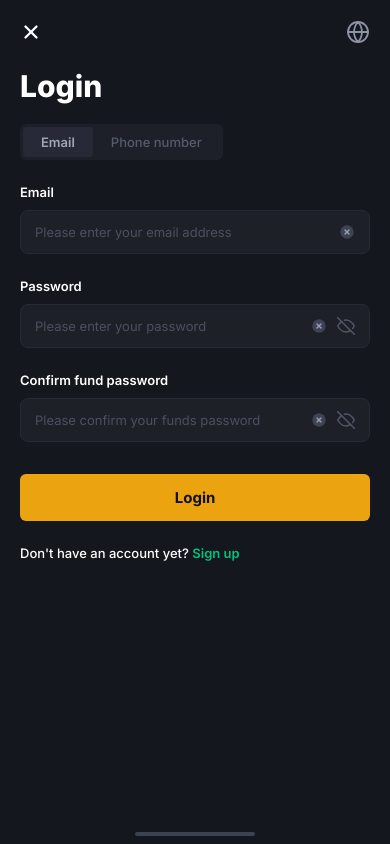
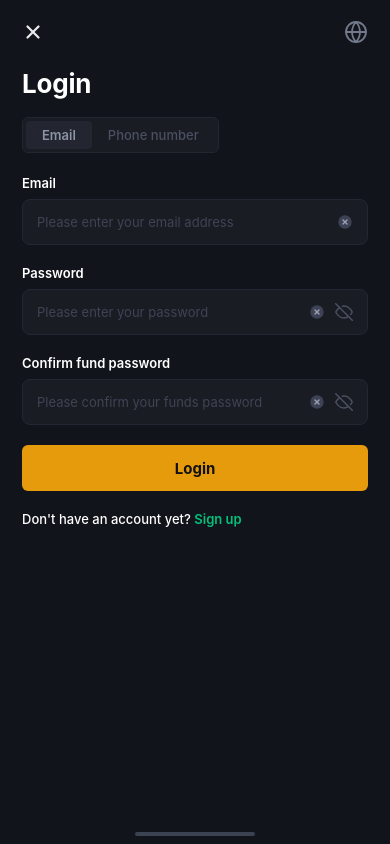
Before and after one commit to wldke2017/KORE, a website: page login.html in a window 390 px wide. Drawn offline with Linux system fonts and the light colour scheme.

Commit message:
Refine login page CSS box dimensions, font sizes, colors, and mobile responsiveness to 100% match left reference image

```diff
--- a/login.html
+++ b/login.html
@@ -12,16 +12,17 @@
   <link rel="preconnect" href="https://fonts.gstatic.com" crossorigin>
   <link href="https://fonts.googleapis.com/css2?family=Inter:wght@400;500;600;700;800&display=swap" rel="stylesheet">
   <style>
+    /* Reset & mobile responsive base */
     * {
       box-sizing: border-box;
       margin: 0;
       padding: 0;
       -webkit-tap-highlight-color: transparent;
-      font-family: 'Inter', -apple-system, BlinkMacSystemFont, "Segoe UI", Roboto, sans-serif;
+      font-family: -apple-system, BlinkMacSystemFont, "Segoe UI", Roboto, "Helvetica Neue", Arial, sans-serif;
     }
 
     body {
-      background-color: #0b0d13;
+      background-color: #090a0f;
       color: #ffffff;
       display: flex;
       justify-content: center;
@@ -29,17 +30,25 @@
       min-height: 100vh;
     }
 
-    /* Same phone-frame wrapper as main page */
+    /* App container - standard mobile container on desktop, fluid 100% on mobile screens */
     .app-container {
       width: 100%;
       max-width: 440px;
       height: 100vh;
-      background-color: #15171e;
+      height: 100dvh;
+      background-color: #12141b;
       position: relative;
       display: flex;
       flex-direction: column;
-      box-shadow: 0 0 40px rgba(0, 0, 0, 0.8);
+      box-shadow: 0 0 50px rgba(0, 0, 0, 0.9);
       overflow: hidden;
+    }
+
+    @media (max-width: 440px) {
+      .app-container {
+        max-width: 100%;
+        box-shadow: none;
+      }
     }
 
     /* ── Top bar ── */
@@ -47,7 +56,7 @@
       display: flex;
       justify-content: space-between;
       align-items: center;
-      padding: 20px 20px 0 20px;
+      padding: 20px 22px 0 22px;
     }
 
     .btn-close {
@@ -57,15 +66,16 @@
       color: #ffffff;
       padding: 0;
       line-height: 0;
+      opacity: 0.9;
       transition: opacity 0.2s;
     }
-    .btn-close:hover { opacity: 0.7; }
+    .btn-close:hover { opacity: 1; }
 
     .btn-language {
       background: none;
       border: none;
       cursor: pointer;
-      color: #8c93a4;
+      color: #72798c;
       padding: 0;
       line-height: 0;
       transition: color 0.2s;
@@ -74,34 +84,36 @@
 
     /* ── Login Title ── */
     .login-title {
-      font-size: 30px;
-      font-weight: 800;
+      font-size: 26px;
+      font-weight: 700;
       color: #ffffff;
-      padding: 24px 20px 20px 20px;
+      padding: 24px 22px 18px 22px;
       margin: 0;
+      letter-spacing: -0.2px;
     }
 
     /* ── Scrollable form body ── */
     .login-body {
       flex: 1;
-      padding: 0 20px 40px 20px;
+      padding: 0 22px 40px 22px;
       overflow-y: auto;
     }
 
-    /* ── Tab switcher: Exact rounded dark pill switcher ── */
+    /* ── Tab switcher: Rounded segment matching left image ── */
     .tab-switcher {
       display: inline-flex;
-      background-color: #1e2029;
+      background-color: #1a1c24;
       padding: 3px;
       border-radius: 6px;
-      margin-bottom: 24px;
+      margin-bottom: 22px;
+      border: 1px solid #232530;
     }
 
     .tab-btn {
-      padding: 7px 18px;
+      padding: 6px 16px;
       font-size: 13px;
       font-weight: 500;
-      color: #555b6c;
+      color: #4a5061;
       background: transparent;
       border: none;
       border-radius: 4px;
@@ -110,21 +122,21 @@
     }
 
     .tab-btn.active {
-      color: #a0a6b5;
-      background-color: #272a36;
+      color: #8c93a4;
+      background-color: #232631;
       font-weight: 600;
     }
 
     /* ── Field Groups ── */
     .field-group {
-      margin-bottom: 24px;
+      margin-bottom: 20px;
     }
 
     .field-label {
       font-size: 13px;
       font-weight: 600;
       color: #ffffff;
-      margin-bottom: 10px;
+      margin-bottom: 8px;
       display: block;
     }
 
@@ -132,14 +144,15 @@
       position: relative;
       display: flex;
       align-items: center;
-      background-color: #1e2028;
-      border: 1px solid #272a36;
+      background-color: #1a1c24;
+      border: 1px solid #242733;
       border-radius: 8px;
+      height: 46px;
       transition: border-color 0.2s;
     }
 
     .field-wrapper:focus-within {
-      border-color: #eba310;
+      border-color: #e2990d;
     }
 
     .field-input {
@@ -147,15 +160,17 @@
       background: none;
       border: none;
       outline: none;
-      padding: 13px 14px;
+      padding: 0 14px;
       font-size: 13px;
       font-weight: 400;
       color: #ffffff;
       width: 100%;
+      height: 100%;
     }
 
     .field-input::placeholder {
-      color: #4b5060;
+      color: #3f4454;
+      font-size: 13px;
     }
 
     /* Clear (×) and Eye toggle buttons inside field */
@@ -170,7 +185,7 @@
       background: none;
       border: none;
       cursor: pointer;
-      color: #525768;
+      color: #4a5061;
       padding: 2px;
       line-height: 0;
       transition: color 0.2s;
@@ -180,17 +195,20 @@
     /* ── Login CTA Button ── */
     .login-cta {
       width: 100%;
-      padding: 14px;
-      background-color: #eba310;
+      height: 46px;
+      background-color: #e59b0b;
       color: #111111;
       font-size: 15px;
       font-weight: 700;
       border: none;
       border-radius: 6px;
       cursor: pointer;
-      margin-top: 8px;
+      margin-top: 6px;
       transition: filter 0.2s ease, transform 0.1s ease;
       box-shadow: none;
+      display: flex;
+      align-items: center;
+      justify-content: center;
     }
 
     .login-cta:hover { filter: brightness(1.05); }
@@ -198,7 +216,7 @@
 
     /* ── Sign up link ── */
     .signup-row {
-      margin-top: 24px;
+      margin-top: 20px;
       font-size: 13px;
       color: #ffffff;
       font-weight: 500;
```
